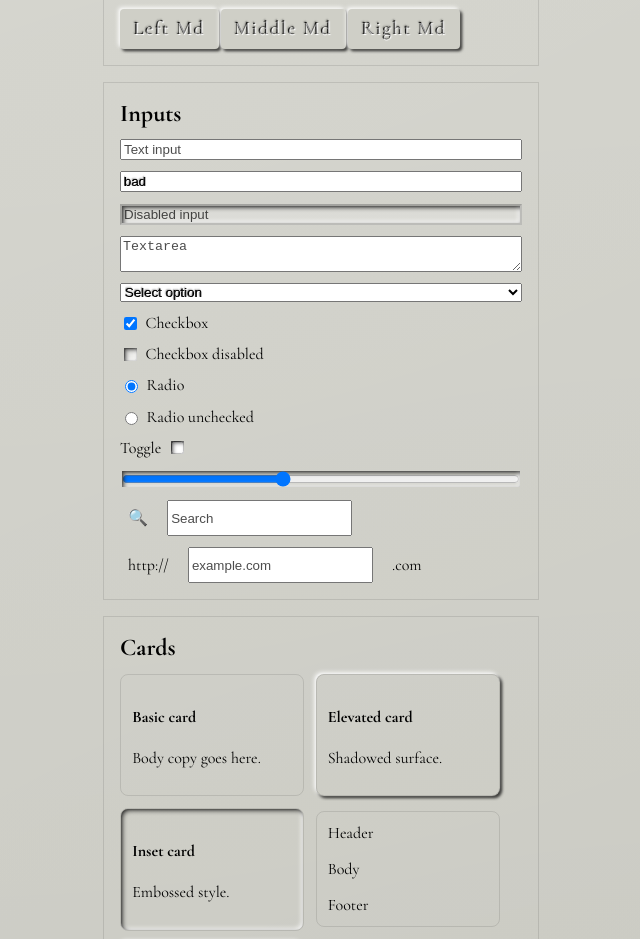
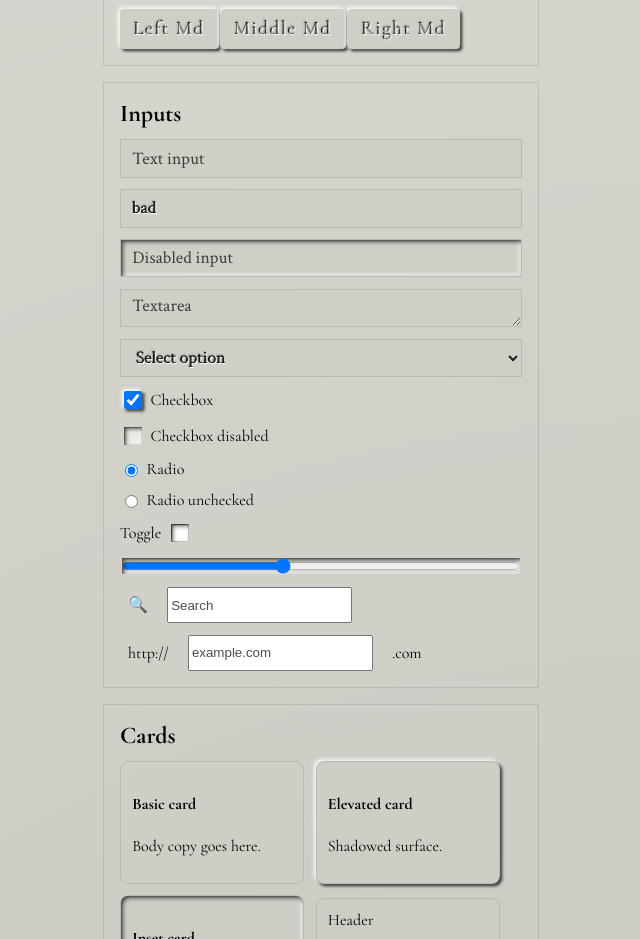
Before and after one commit to thealephtav/fb, a Next.js app: page /demo in a window 1280 px wide. Shown: the part 1940-2879 px from the top of the page, without its empty margins (319-959 px from the left). Built offline with nearby package versions, Linux system fonts and the light colour scheme.

Commit message:
private added

```diff
--- a/app/actions.ts
+++ b/app/actions.ts
@@ -289,6 +289,11 @@ export async function updateUserProfile(formData: FormData) {
     params.push(trimmedName.length > 0 ? trimmedName : null);
   }
 
+  const isPrivateValue = formData.get("isPrivate");
+  const isPrivate = isPrivateValue === "on" || isPrivateValue === "true";
+  updates.push(`private = $${updates.length + 1}`);
+  params.push(isPrivate);
+
   const linkLabels = formData.getAll("linkLabel").map((value) =>
     typeof value === "string" ? value.trim() : "",
   );
--- a/app/components.css
+++ b/app/components.css
@@ -159,6 +159,22 @@ select:disabled,
 textarea:disabled {
   text-shadow: none;
   box-shadow: var(--shadow-sunken);
+}
+
+input[type="checkbox"] {
+  width: 18px;
+  height: 18px;
+  box-shadow: var(--shadow-sunken);
+}
+
+input[type="checkbox"]:checked {
+  box-shadow: var(--shadow-raised);
+  text-shadow: var(--text-shadow-emboss);
+  background: var(--color-link);
+}
+
+input[type="checkbox"]:disabled {
+  text-shadow: var(--text-shadow-emboss);
 }
 
 
--- a/app/demo/page.tsx
+++ b/app/demo/page.tsx
@@ -80,18 +80,18 @@ export default function DemoPage() {
 
         <Section title="Inputs">
           <div className="column">
-            <input className="textInput" placeholder="Text input" />
+            <input className="input" placeholder="Text input" />
             <input
-              className="textInput"
+              className="input"
               placeholder="Invalid input"
               aria-invalid
               required
               pattern="[A-Z]{3,}"
               defaultValue="bad"
             />
-            <input className="textInput" placeholder="Disabled input" disabled />
-            <textarea className="textInput" rows={2} placeholder="Textarea" />
-            <select className="textInput" defaultValue="one">
+            <input className="input" placeholder="Disabled input" disabled />
+            <textarea className="input" rows={2} placeholder="Textarea" />
+            <select className="input" defaultValue="one">
               <option value="one">Select option</option>
               <option value="two">Another</option>
             </select>
--- a/app/sign-in/page.tsx
+++ b/app/sign-in/page.tsx
@@ -10,7 +10,7 @@ export default async function SignInPage() {
 
   return (
     <main className="centered-vert">
-      <h1 className="emboss">Sign in via email</h1>
+      <h1 className="deboss">Sign in via email</h1>
       <EmailSignInForm />
     </main>
   );
--- a/lib/db.ts
+++ b/lib/db.ts
@@ -45,8 +45,14 @@ async function createTables() {
       image TEXT,
       pfp TEXT,
       handle TEXT UNIQUE,
+      private BOOLEAN NOT NULL DEFAULT FALSE,
       created_at TIMESTAMPTZ NOT NULL DEFAULT NOW()
     )
+  `);
+  // TODO delete
+  await query(`
+    ALTER TABLE users
+    ADD COLUMN IF NOT EXISTS private BOOLEAN NOT NULL DEFAULT FALSE
   `);
 
   await query(`
```
Also changed, not shown: app/[handle]/page.tsx (+27 -6 lines), components/EditProfileForm.tsx (+10 -0 lines), components/EmailSignInForm.tsx (+7 -0 lines), lib/data.ts (+6 -2 lines).
